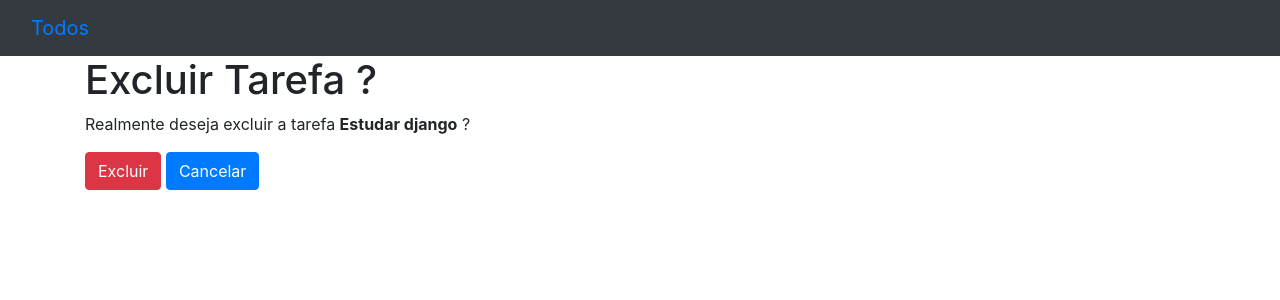
After one commit to riamxpp/TodoList, a Django app: page /delete/1 in a window 1280 px wide. The commit adds this page. Shown: the top 300 px of the page. Run offline with Django 5.2, Linux system fonts and the light colour scheme; data comes from the database, SQL or seed files in the repository; both versions use the stored data as it was after the commit; some libraries are stand-ins or nearby versions.

Commit message:
Feat: Criando funcionalidade para deletar tarefa.

```diff
--- a/setup/urls.py
+++ b/setup/urls.py
@@ -1,11 +1,12 @@
 from django.contrib import admin
 from django.urls import path
 
-from todos.views import TodoListView, TodoCreateView, TodoUpdateView
+from todos.views import TodoListView, TodoCreateView, TodoUpdateView, TodoDeleteView
 
 urlpatterns = [
   path("admin/", admin.site.urls),
   path("", TodoListView.as_view(), name="todo_list"),
   path("create", TodoCreateView.as_view(), name="todo_create"),
-  path("update/<int:pk>", TodoUpdateView.as_view(), name="todo_update")
+  path("update/<int:pk>", TodoUpdateView.as_view(), name="todo_update"),
+  path("delete/<int:pk>", TodoDeleteView.as_view(), name="todo_delete"),
 ]
--- /dev/null
+++ b/todos/templates/todos/todo_confirm_delete.html
@@ -0,0 +1,18 @@
+{% extends "base.html" %}
+
+{% block page_title %}
+  Excluir tarefa
+{% endblock page_title %}
+
+{% block content %}
+  <h1>Excluir Tarefa ?</h1>
+
+  <p>Realmente deseja excluir a tarefa <strong>{{ todo.title }}</strong> ?</p>
+
+  <form method="POST">
+    {% csrf_token %}
+
+    <button class="btn btn-danger" type="submit">Excluir</button>
+    <a href="{% url "todo_list" %}" class="btn btn-primary">Cancelar</a>
+  </form>
+{% endblock content %}
--- a/todos/templates/todos/todo_list.html
+++ b/todos/templates/todos/todo_list.html
@@ -29,7 +29,7 @@
           <td>
             <a href="#" class="btn btn-primary btn-sm">Concluir</a>
             <a href="{% url "todo_update" pk=todo.pk %}" class="btn btn-secondary btn-sm">Editar</a>
-            <a href="#" class="btn btn-danger btn-sm">Excluir</a>
+            <a href="{% url "todo_delete" pk=todo.pk %}" class="btn btn-danger btn-sm">Excluir</a>
           </td>
         </tr>
       {% endfor %}
--- a/todos/views.py
+++ b/todos/views.py
@@ -1,4 +1,4 @@
-from django.views.generic import ListView, CreateView, UpdateView
+from django.views.generic import ListView, CreateView, UpdateView, DeleteView
 from django.urls import reverse_lazy
 
 from .models import Todo
@@ -15,3 +15,7 @@ class TodoUpdateView(UpdateView):
   model = Todo
   fields = ["title", "deadLine"]
   success_url = reverse_lazy("todo_list")
+
+class TodoDeleteView(DeleteView):
+  model = Todo
+  success_url = reverse_lazy("todo_list")
```
Also changed, not shown: db.sqlite3.
